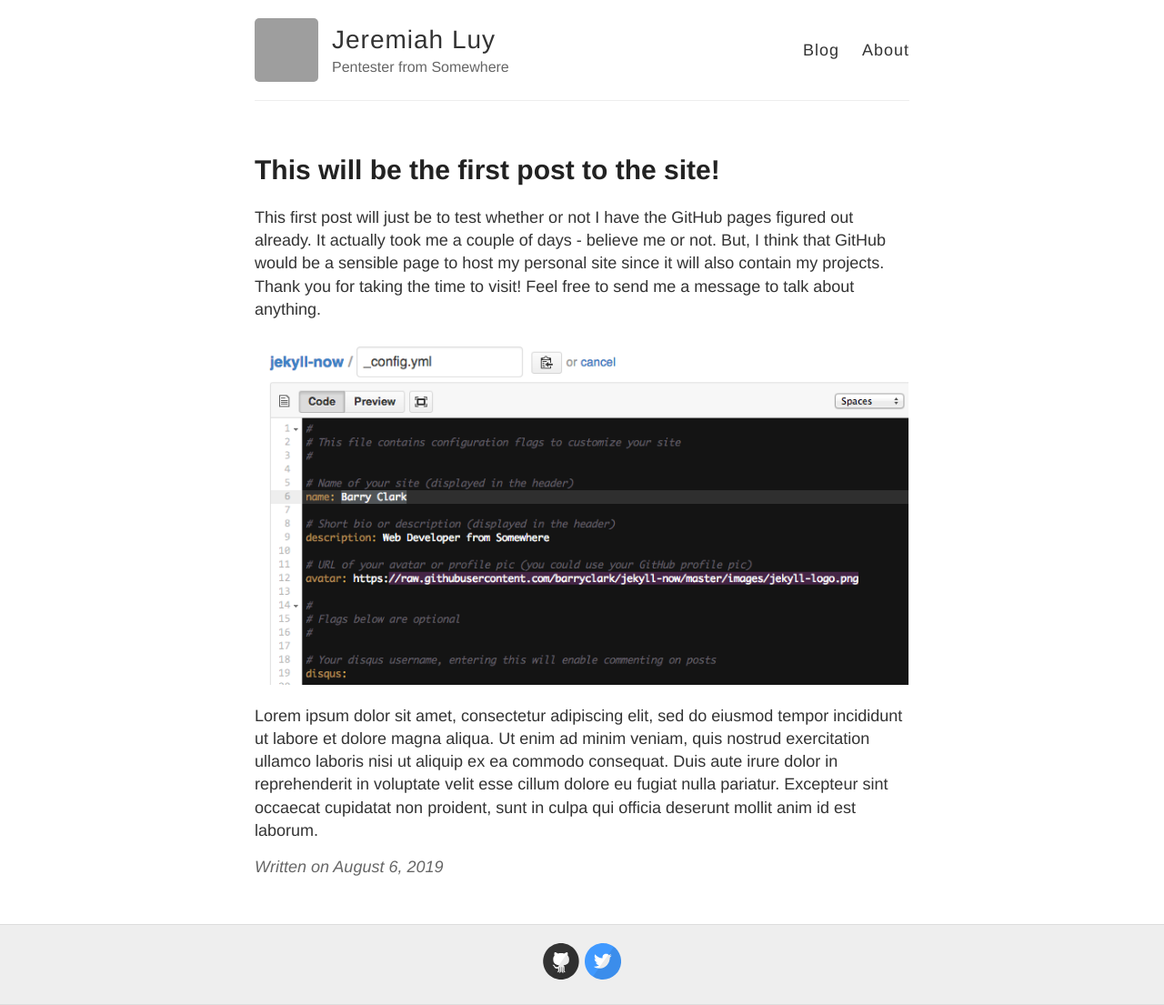
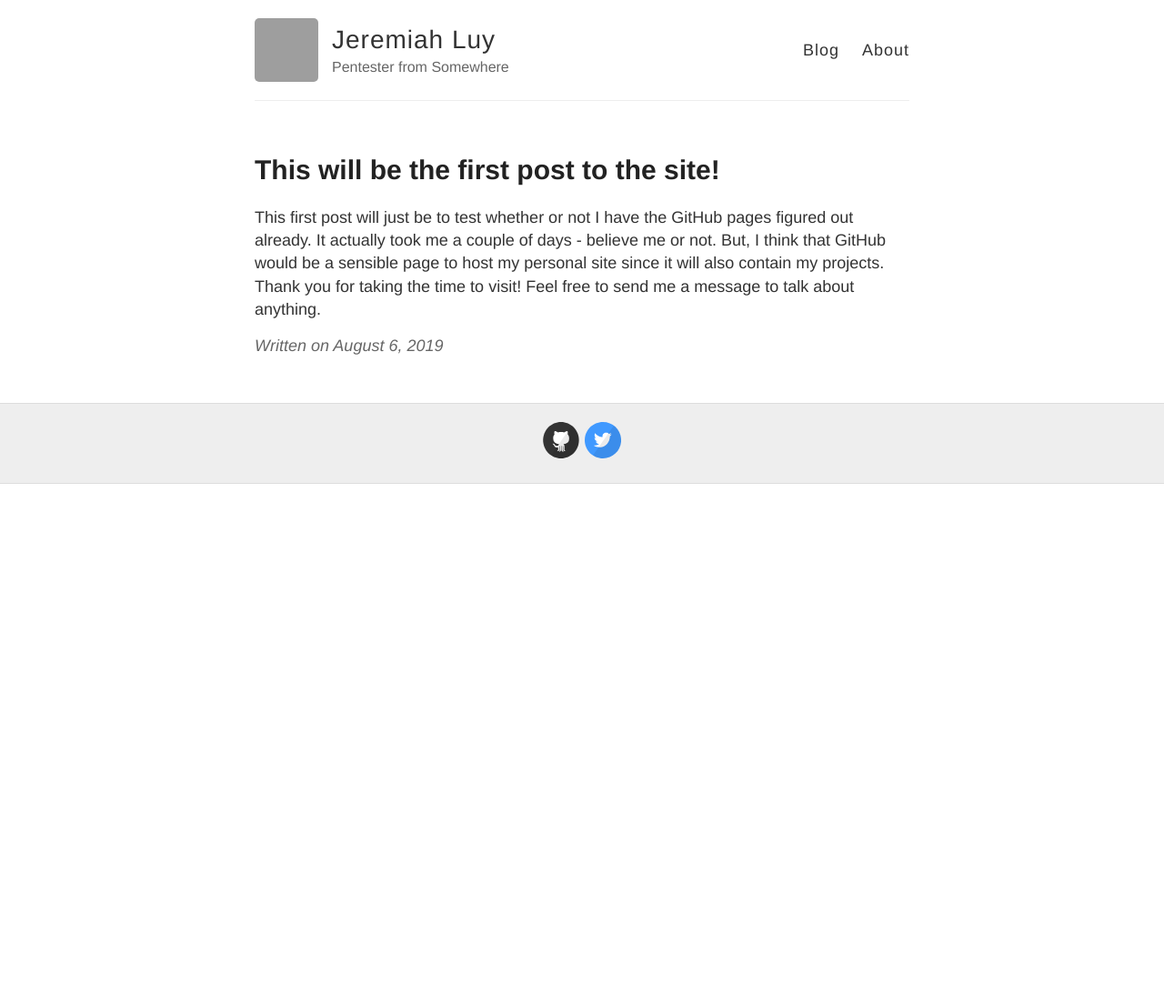
Before and after one commit to jeremiahluy/jeremiahluy.github.io, a Jekyll site: the page built from _posts/2019-8-6-Hello-World.md, in a window 1280 px wide. Shown: the whole page at 91% size. Built offline with Jekyll 4.4.1, drawn with Linux system fonts in a browser that asks for light colours; after the commit the page ends 900 px from its top, so only the background shows below that; grey boxes are pictures that could not be loaded.

Commit message:
Update 2019-8-6-Hello-World.md

```diff
--- a/_posts/2019-8-6-Hello-World.md
+++ b/_posts/2019-8-6-Hello-World.md
@@ -4,7 +4,3 @@
 ---
 
 This first post will just be to test whether or not I have the GitHub pages figured out already. It actually took me a couple of days - believe me or not. But, I think that GitHub would be a sensible page to host my personal site since it will also contain my projects. Thank you for taking the time to visit! Feel free to send me a message to talk about anything.
-
-![_config.yml]({{ site.baseurl }}/images/config.png)
-
-Lorem ipsum dolor sit amet, consectetur adipiscing elit, sed do eiusmod tempor incididunt ut labore et dolore magna aliqua. Ut enim ad minim veniam, quis nostrud exercitation ullamco laboris nisi ut aliquip ex ea commodo consequat. Duis aute irure dolor in reprehenderit in voluptate velit esse cillum dolore eu fugiat nulla pariatur. Excepteur sint occaecat cupidatat non proident, sunt in culpa qui officia deserunt mollit anim id est laborum.
```
